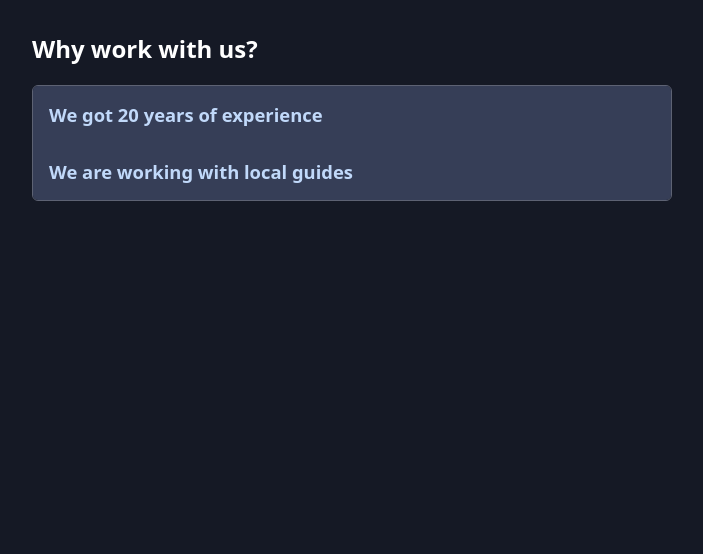
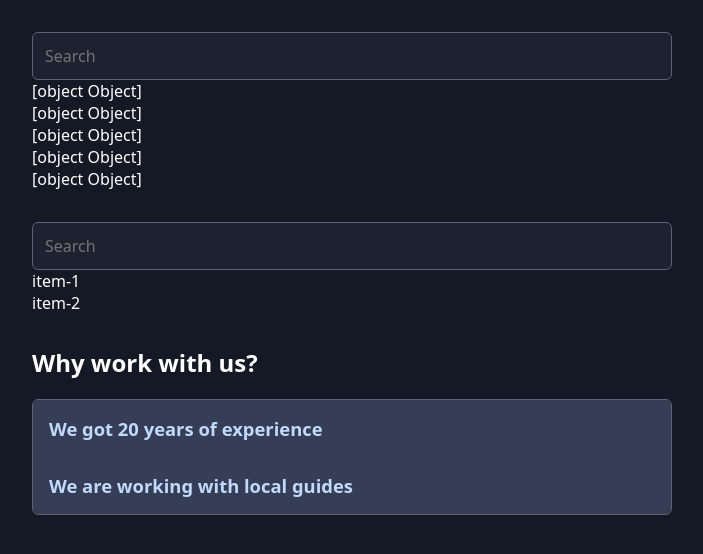
Before and after one commit to AlexBrilevski/react-patterns, a React (Vite) app: page / in a window 1280 px wide. Shown: the top 554 px of the page, without its empty margins (288-991 px from the left). Built offline with nearby package versions, Linux system fonts and the light colour scheme.

Commit message:
Basic Searchable List component was added

```diff
--- a/src/App.jsx
+++ b/src/App.jsx
@@ -1,8 +1,52 @@
+import SearchableList from "./components/SearchableList/SearchableList";
 import Accordion from "./components/Accordion/Accordion";
+
+import savannaImg from './assets/african-savanna.jpg';
+import amazonImg from './assets/amazon-river.jpg';
+import caribbeanImg from './assets/caribbean-beach.jpg';
+import desertImg from './assets/desert-dunes.jpg';
+import forestImg from './assets/forest-waterfall.jpg';
+
+const PLACES = [
+  {
+    id: 'african-savanna',
+    image: savannaImg,
+    title: 'African Savanna',
+    description: 'Experience the beauty of nature.',
+  },
+  {
+    id: 'amazon-river',
+    image: amazonImg,
+    title: 'Amazon River',
+    description: 'Get to know the largest river in the world.',
+  },
+  {
+    id: 'caribbean-beach',
+    image: caribbeanImg,
+    title: 'Caribbean Beach',
+    description: 'Enjoy the sun and the beach.',
+  },
+  {
+    id: 'desert-dunes',
+    image: desertImg,
+    title: 'Desert Dunes',
+    description: 'Discover the desert life.',
+  },
+  {
+    id: 'forest-waterfall',
+    image: forestImg,
+    title: 'Forest Waterfall',
+    description: 'Listen to the sound of the water.',
+  },
+];
 
 function App() {
   return (
     <main>
+      <section>
+        <SearchableList items={PLACES}/>
+        <SearchableList items={['item-1', 'item-2']}/>
+      </section>
       <section>
         <h2>Why work with us?</h2>
         <Accordion className={'accordion'}>
--- /dev/null
+++ b/src/components/SearchableList/SearchableList.jsx
@@ -0,0 +1,12 @@
+export default function SearchableList({ items }) {
+  return (
+    <div className="searchable-list">
+      <input type="search" placeholder="Search" />
+      <ul>
+        {items.map((item, index) => (
+          <li key={index}>{item.toString()}</li>
+        ))}
+      </ul>
+    </div>
+  );
+}
```
